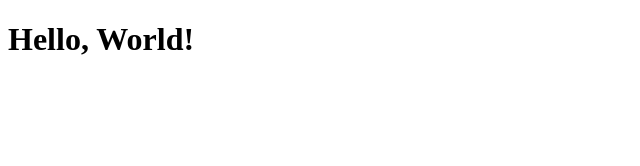
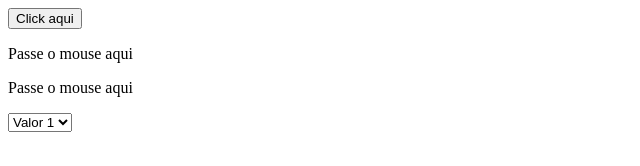
Before and after one commit to Gelande/aula, a plain HTML site: page index.html in a window 1280 px wide. Shown: the whole page, without its empty margins (0-640 px from the left). Drawn offline with Linux system fonts and the light colour scheme.

Commit message:
funções e DOM

```diff
--- a/index.html
+++ b/index.html
@@ -7,9 +7,19 @@
 
     <script type="text/javascript" src="js/main.js"></script>
 </head>
-<body>
-    <h1>Hello, World!</h1>
+<body onload="load()">
+    <button type="button" onclick="clicou()">Click aqui</button>
 
+    <p id="agradecimento" onclick="redirecionar()"></p>
+
+    <p id="mousemover" onmouseover="trocar(this)" onmouseout="voltar(this)">Passe o mouse aqui</p>
+    <p id="mousemover2" onmouseover="trocar(this)" onmouseout="voltar(this)">Passe o mouse aqui</p>
+
+    <select onchange="funcaoChange(this)">
+        <option value="1">Valor 1</option>
+        <option value="2">Valor 2</option>
+        <option value="3">Valor 3</option>
+    </select>
     <!--
     <script>
         alert('Meu primeiro javascript!')
--- a/js/main.js
+++ b/js/main.js
@@ -51,10 +51,61 @@ while(count < 5) {
 */
 
 //for(count = 0; count <= 5; count++) console.log(count);
-
+/*
 var d = new Date(); // data atual
 console.log(d);
 console.log(d.getMonth()+1); // mês atual
 console.log(d.getDay()); // dia da semana
 console.log(d.getDate());
-console.log(d.getHours());
+console.log(d.getHours());*/
+
+/**Funções */
+/*
+function soma(n1, n2) {
+    return n1 + n2
+}
+
+function validaIdade(idade) {
+    var validada
+
+    if(idade >= 18) validada = true;
+    else validada = false
+
+    return validada
+}
+
+//console.log(soma(5, 10));
+console.log(validaIdade(prompt('Qual a sua idade?')));
+*/
+
+/*****Manipulando elementos */
+
+function clicou() {
+    document.getElementById('agradecimento').innerHTML = '<b>Obrigado por clicar!</b>';
+
+    //return alert('Obrigado por clicar!');
+}
+
+function redirecionar() {
+    //window.open('https://www.google.com.br/');
+    window.location.href = 'https://www.google.com.br/';
+}
+
+function trocar(elemento) {
+    elemento.innerHTML = 'Obrigado por passar o mouse!';
+    //document.getElementById('mousemover').innerHTML = 'Obrigado por passar o mouse!'
+    //alert('Trocar texto');
+}
+
+function voltar(elemento) {
+    elemento.innerHTML = 'Passe o mouse aqui'
+    //document.getElementById('mousemover').innerHTML = 'Passe o mouse aqui'
+}
+
+function load() {
+    alert('Página carregada!')
+}
+
+function funcaoChange(elemento) {
+    console.log(elemento.value);
+}
```
